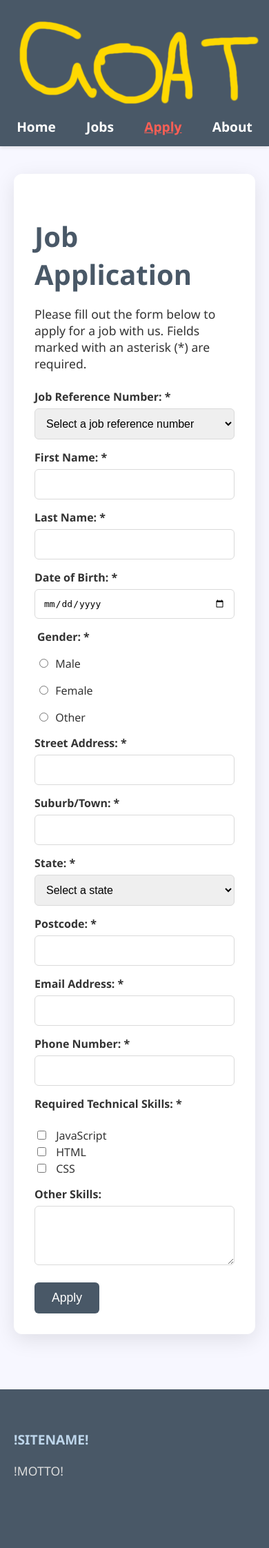
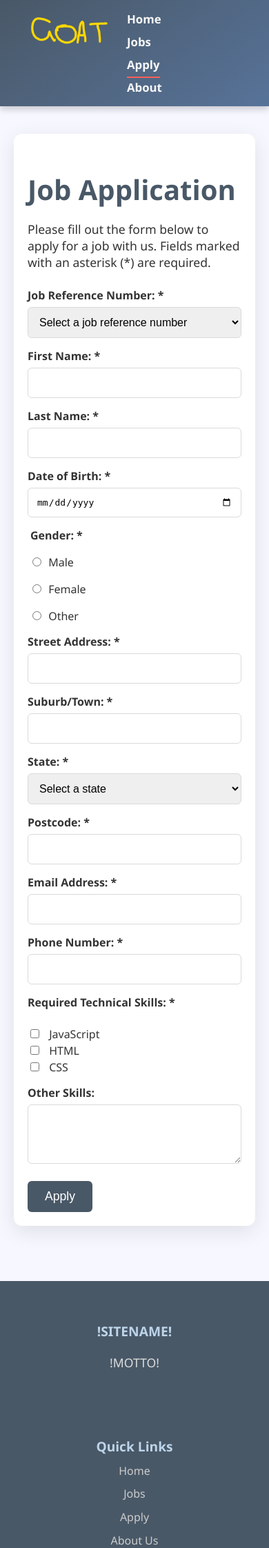
Before and after one commit to 105928712/goat, a PHP site: page /apply.html in a window 390 px wide; the page is wider, and only the part inside the window is pictured. Shown: the top 2244 px of that part at 69% size. Run offline with PHP 8.4, Linux system fonts and the light colour scheme.

Commit message:
made header and footer styles better, add better responsive design, and improve  layout

```diff
--- a/styles/joey.css
+++ b/styles/joey.css
@@ -1,7 +1,8 @@
 /* Filename: joey.css */
 /* To be merged into styles.css later */
-/* (c) 2025 Joey Manani */
-
+/* (c) 2025 Joey Manani, Sienna Virtuoso, Nima Adel, Daniel Cornehls */
+/* (c) Aspects of this document are licensed under the Joey Manani Licensing Agreement as specified in LICENSE */
+/* Last edited: 7th of April, 2025 */
 
 /* Global Styles and Colours */
 :root {
@@ -15,8 +16,10 @@
     --form-bg: #ffffff;
 }
 
-/* Apply Page Styles and Header */
 
+
+
+/* Base Styles for Body */
 body {
     font-family: 'Segoe UI', Tahoma, Geneva, Verdana, sans-serif;
     margin: 0;
@@ -25,6 +28,10 @@ body {
     color: var(--font);
 }
 
+
+
+
+/* Typography */
 h1 {
     font-size: 2.5rem;
     margin-bottom: 15px;
@@ -36,41 +43,85 @@ p {
     margin-bottom: 25px;
 }
 
-header {
-    background-color: var(--primary);
-    padding: 15px 0;
-    text-align: center;
-    box-shadow: 0 2px 5px rgba(0,0,0,0.1);
+
+
+
+/* Header Styles */
+.site-header {
+    background: linear-gradient(145deg, var(--primary), var(--secondary));
+    padding: 1rem 0;
+    box-shadow: 0 4px 10px rgba(0, 0, 0, 0.2);
+    position: sticky;
+    top: 0;
+    z-index: 1000;
 }
 
-nav ul {
+.header-container {
+    display: grid;
+    grid-template-columns: 1fr auto 1fr;
+    align-items: center;
+    max-width: 100%;
+    margin: 0 auto;
+    padding: 0 2rem;
+}
+
+.logo {
+    grid-column: 1;
+    justify-self: start;
+    text-decoration: none;
+    color: #fff;
+    font-size: 1.6rem;
+    font-weight: 700;
+    text-transform: uppercase;
+    letter-spacing: 1px;
+}
+
+.logo img {
+    height: 48px;
+    object-fit: contain;
+    border-radius: 8px;
+    padding: 4px;
+}
+
+.main-nav {
+    grid-column: 2;
+    justify-self: center;
+}
+
+.main-nav ul {
     list-style: none;
+    display: flex;
+    gap: 30px;
     margin: 0;
     padding: 0;
 }
 
-nav ul li {
-    display: inline-block;
-    margin: 0 20px;
+.main-nav a {
+    color: #f7f7f7;
+    font-weight: 600;
+    text-decoration: none;
+    font-size: 1.05rem;
+    position: relative;
+    padding: 4px 0;
+    transition: color 0.3s ease;
 }
 
-nav ul li a {
-    color: white;
-    text-decoration: none;
-    font-weight: 600;
-    font-size: 1.2em;
-    transition: color 0.3s;
+.main-nav a::after {
+    content: '';
+    display: block;
+    width: 0%;
+    height: 2px;
+    background: var(--tertiary);
+    transition: width 0.3s ease;
+    position: absolute;
+    bottom: -4px;
+    left: 0;
 }
 
-nav ul li a:hover,
-nav ul li a.active {
-    color: var(--tertiary);
-    text-decoration: underline;
+.main-nav a:hover::after,
+.main-nav a.active::after {
+    width: 100%;
 }
-
-
-
-
 
 
 
@@ -79,7 +130,7 @@ nav ul li a.active {
 .site-footer {
     background-color: var(--primary);
     color: #fff;
-    padding: 40px 20px 20px;
+    padding: 40px 20px;
     margin-top: 40px;
     font-size: 1em;
 }
@@ -141,26 +192,16 @@ nav ul li a.active {
     color: #aaa;
 }
 
-/* Responsive Footer */
-@media (max-width: 768px) {
-    .footer-container {
-        flex-direction: column;
-        align-items: flex-start;
-    }
-}
-
-
-
-
 
 
 
 /* Form Styles */
-
 main.form {
     padding: 40px 20px;
     display: flex;
     justify-content: center;
+    opacity: 0.001;
+    animation: fadeIn 1s ease-out forwards;
 }
 
 .form-section {
@@ -193,7 +234,7 @@ form textarea {
 }
 
 fieldset {
-    border: none;
+    border: none; /* Rid ugly border around fieldsets */
     padding: 0;
     margin-top: 15px;
 }
@@ -230,5 +271,63 @@ form button {
 }
 
 form button:hover {
+    transform: scale(1.03);
     background-color: var(--secondary);
 }
+
+form input:focus,
+form select:focus,
+form textarea:focus {
+    outline: 2px solid var(--secondary);
+    outline-offset: 2px;
+}
+
+
+
+/* Responsive Styles */
+@media (max-width: 768px) {
+    .header-container {
+        flex-direction: column;
+        align-items: flex-start;
+        gap: 1rem;
+    }
+
+    .main-nav ul {
+        flex-direction: column;
+        gap: 10px;
+    }
+
+    .logo {
+        font-size: 1.4rem;
+    }
+
+    .footer-container {
+        flex-direction: column;
+        align-items: center;
+        text-align: center;
+    }
+
+    .footer-container > div {
+        flex: 1 1 100%;
+        margin-bottom: 20px;
+    }
+}
+
+@media (max-width: 600px) {
+    .form-section {
+        padding: 20px;
+    }
+}
+
+
+
+
+/* keyframes for fadein effect */
+@keyframes fadeIn {
+    0% {
+        opacity: 0;
+    }
+    100% {
+        opacity: 1;
+    }
+}
```
